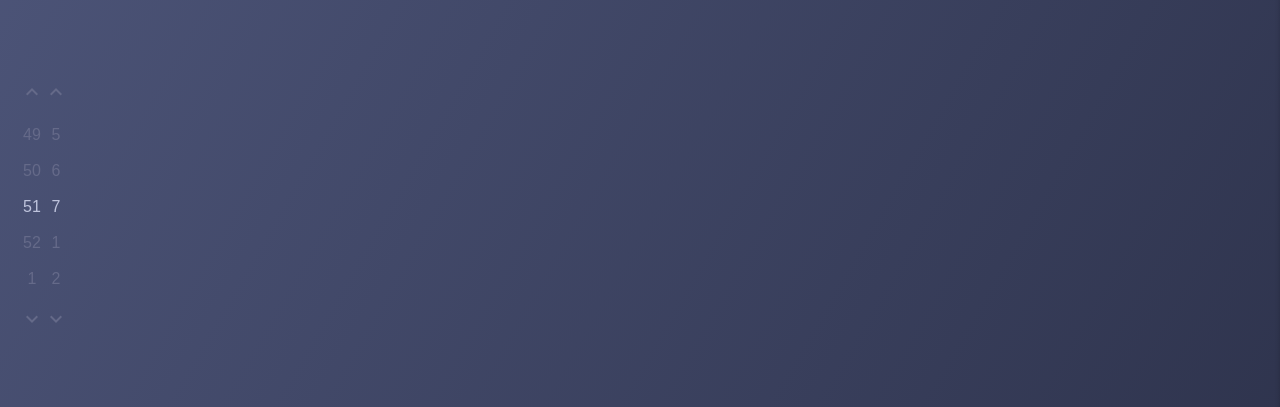
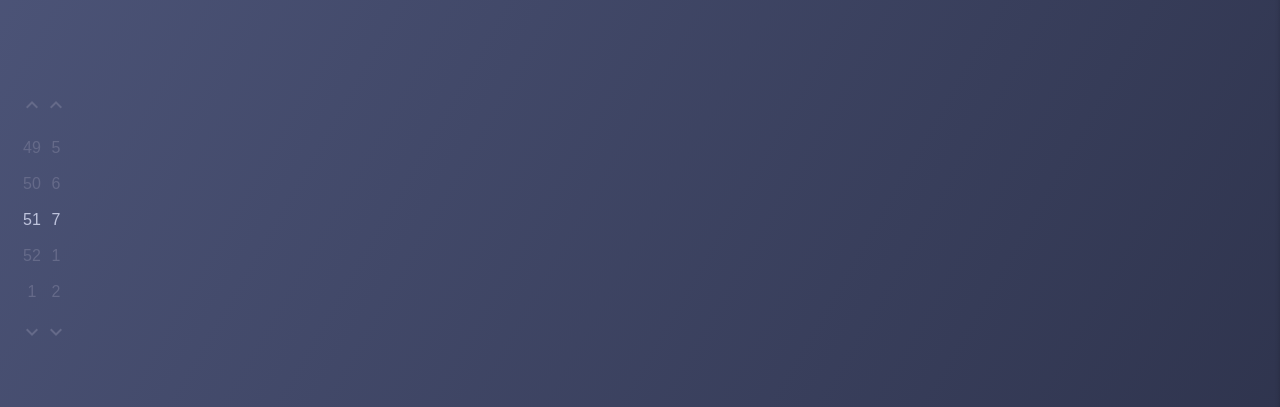
Before and after one commit to AlexGustafsson/timekeep, a Vue app: page / in a window 1280 px wide. Shown: the part 170-577 px from the top of the page. Built offline with nearby package versions, Linux system fonts and the light colour scheme; a web font is replaced by a local one.

Commit message:
Improved center of week scroller

```diff
--- a/src/pages/home/style.css
+++ b/src/pages/home/style.css
@@ -15,7 +15,8 @@
 
 .home-page > .wrapper > .week-scroller {
   position: fixed;
-  top: 30vh;
+  top: calc(50% - 10px);
+  transform: translateY(-50%);
 }
 
 .home-page > main {
```
